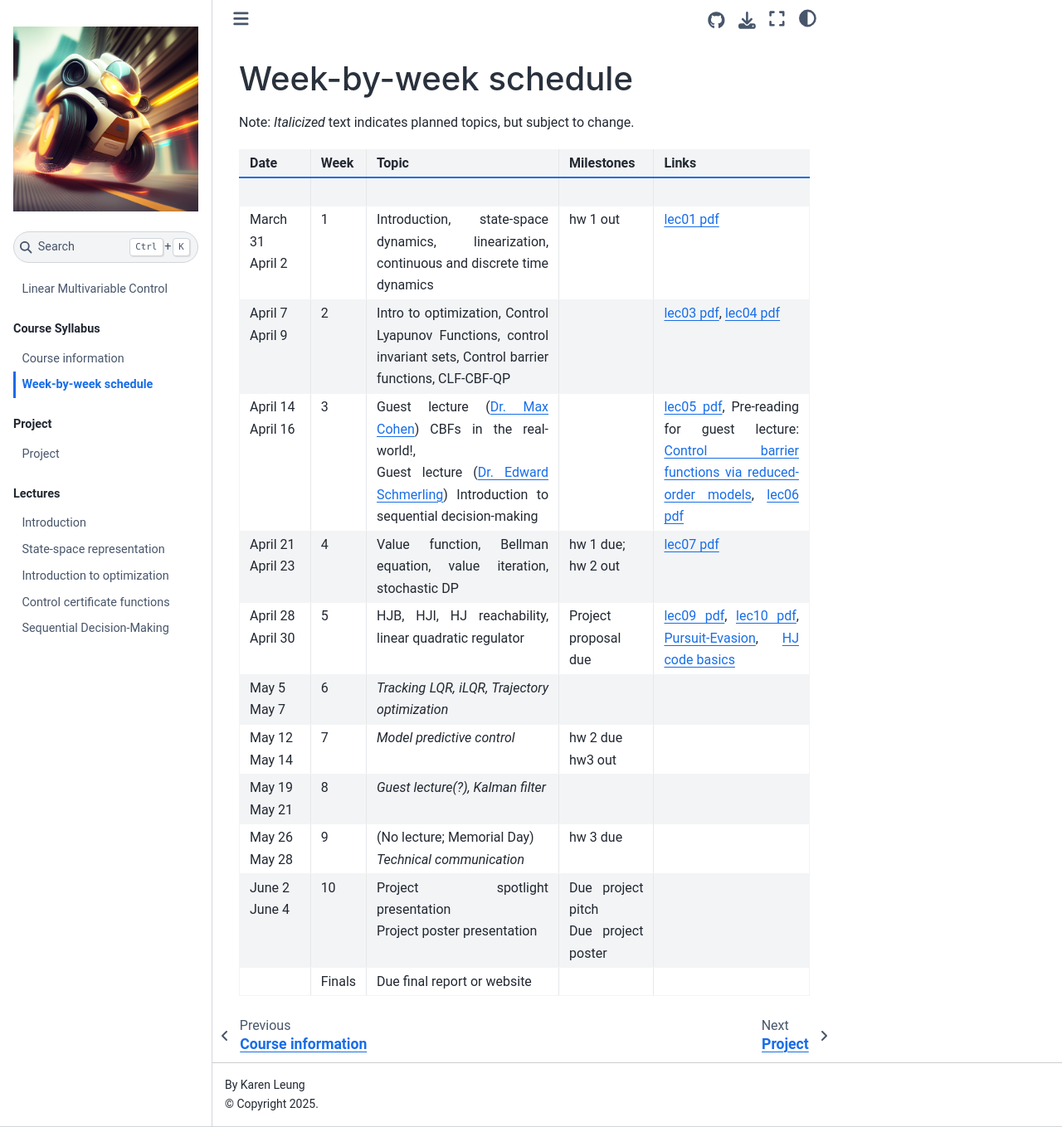
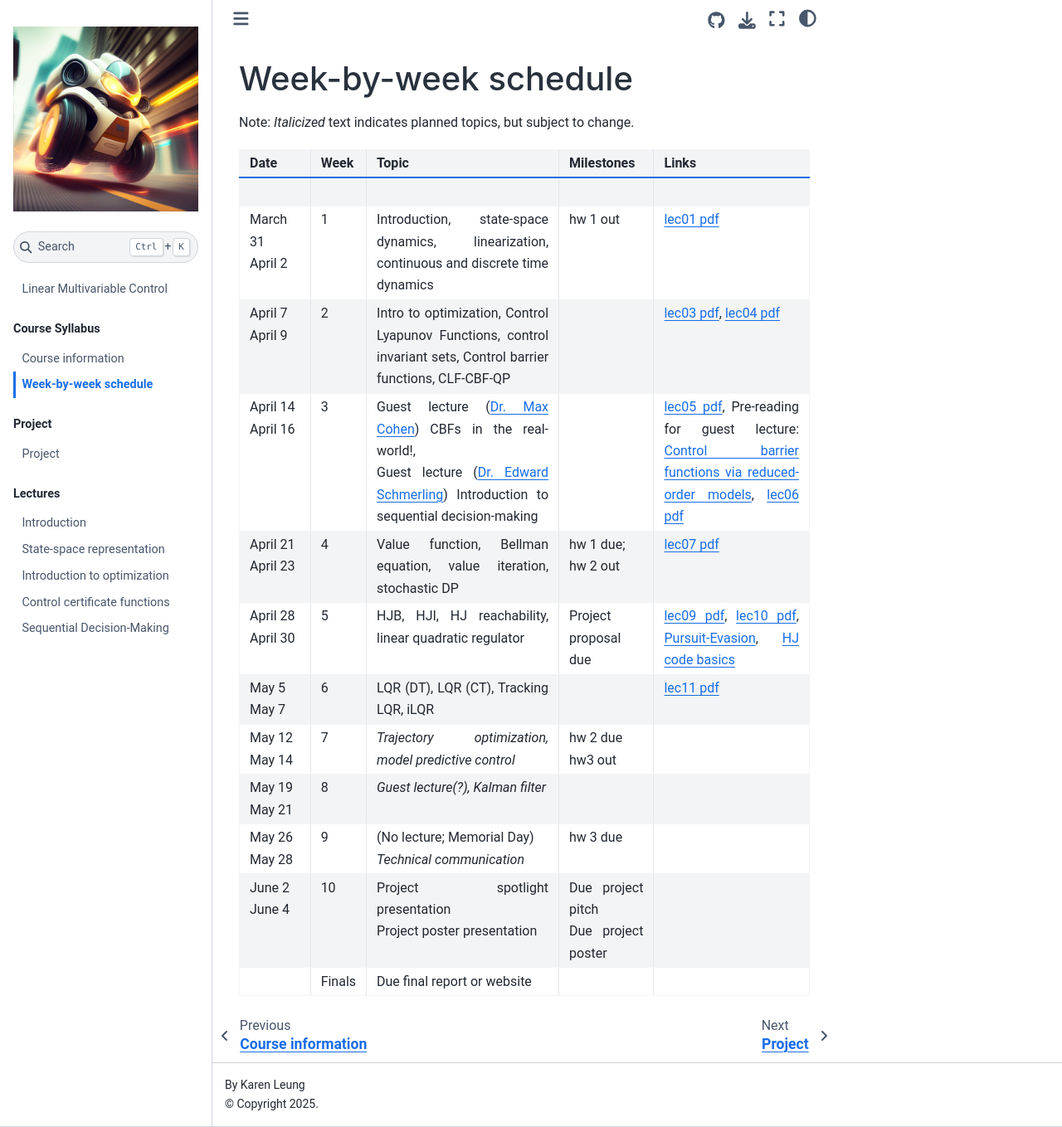
Before and after one commit to jimmyfowler/lmc-book, a Jupyter Book: the page built from logistics/schedule.md, in a window 1280 px wide and 1359 px high. Shown: the whole window at 83% size. Built offline with Jupyter Book 1.0.4 settings and Sphinx 7.4.7 and the Sphinx Book theme 1.1.4, drawn with Linux system fonts in a browser that asks for light colours; pages that are not in the unit, such as notebooks, are missing from menus.

Commit message:
update lec09 and upload lec11

```diff
--- a/logistics/schedule.md
+++ b/logistics/schedule.md
@@ -9,8 +9,8 @@
 | April 14 <br> April 16 |   3    | Guest lecture ([Dr. Max Cohen](https://scholar.google.com/citations?hl=en&user=e_0yKw0AAAAJ&view_op=list_works&sortby=pubdate)) CBFs in the real-world!, <br>Guest lecture ([Dr. Edward Schmerling](https://scholar.google.com/citations?user=b4Kj6MIAAAAJ&hl=en)) Introduction to sequential decision-making  | | [lec05 pdf](https://github.com/UW-CTRL/lmc-book/blob/main/_static/pdfs/lecture_05.pdf), Pre-reading for guest lecture: [Control barrier functions via reduced-order models](https://arxiv.org/pdf/2403.09865), [lec06 pdf](https://github.com/UW-CTRL/lmc-book/blob/main/_static/pdfs/lecture_06.pdf) |
 | April 21 <br> April 23 |   4    | Value function, Bellman equation, value iteration, stochastic DP | hw 1 due; <br> hw 2 out |  [lec07 pdf](https://github.com/UW-CTRL/lmc-book/blob/main/_static/pdfs/lecture_07.pdf)|
 | April 28 <br> April 30 |   5    | HJB, HJI, HJ reachability, linear quadratic regulator | Project proposal due | [lec09 pdf](https://github.com/UW-CTRL/lmc-book/blob/main/_static/pdfs/lecture_09.pdf),  [lec10 pdf](https://github.com/UW-CTRL/lmc-book/blob/main/_static/pdfs/lecture_10.pdf), [Pursuit-Evasion](https://github.com/StanfordASL/AA203-Examples/blob/2022/Lecture-12/HJ%20Reachability%20--%20Pursuit%20Evasion.ipynb), [HJ code basics](https://github.com/UW-CTRL/lmc-book/blob/main/examples/hj_reachability_basics.ipynb)|
-| May 5 <br> May 7       |   6    | *Tracking LQR, iLQR, Trajectory optimization* | | |
-| May 12 <br> May 14     |   7    | *Model predictive control* | hw 2 due <br> hw3 out| |
+| May 5 <br> May 7       |   6    | LQR (DT), LQR (CT), Tracking LQR, iLQR | | [lec11 pdf](https://github.com/UW-CTRL/lmc-book/blob/main/_static/pdfs/lecture_11.pdf) |
+| May 12 <br> May 14     |   7    | *Trajectory optimization, model predictive control* | hw 2 due <br> hw3 out| |
 | May 19 <br> May 21     |   8    | *Guest lecture(?), Kalman filter*| | |
 | May 26 <br> May 28     |   9    | (No lecture; Memorial Day) <br> *Technical communication* | hw 3 due | |
 | June 2 <br> June 4     |   10   | Project spotlight presentation <br> Project poster presentation | Due project pitch <br> Due project poster | |
```
Also changed, not shown: 2 other files.
